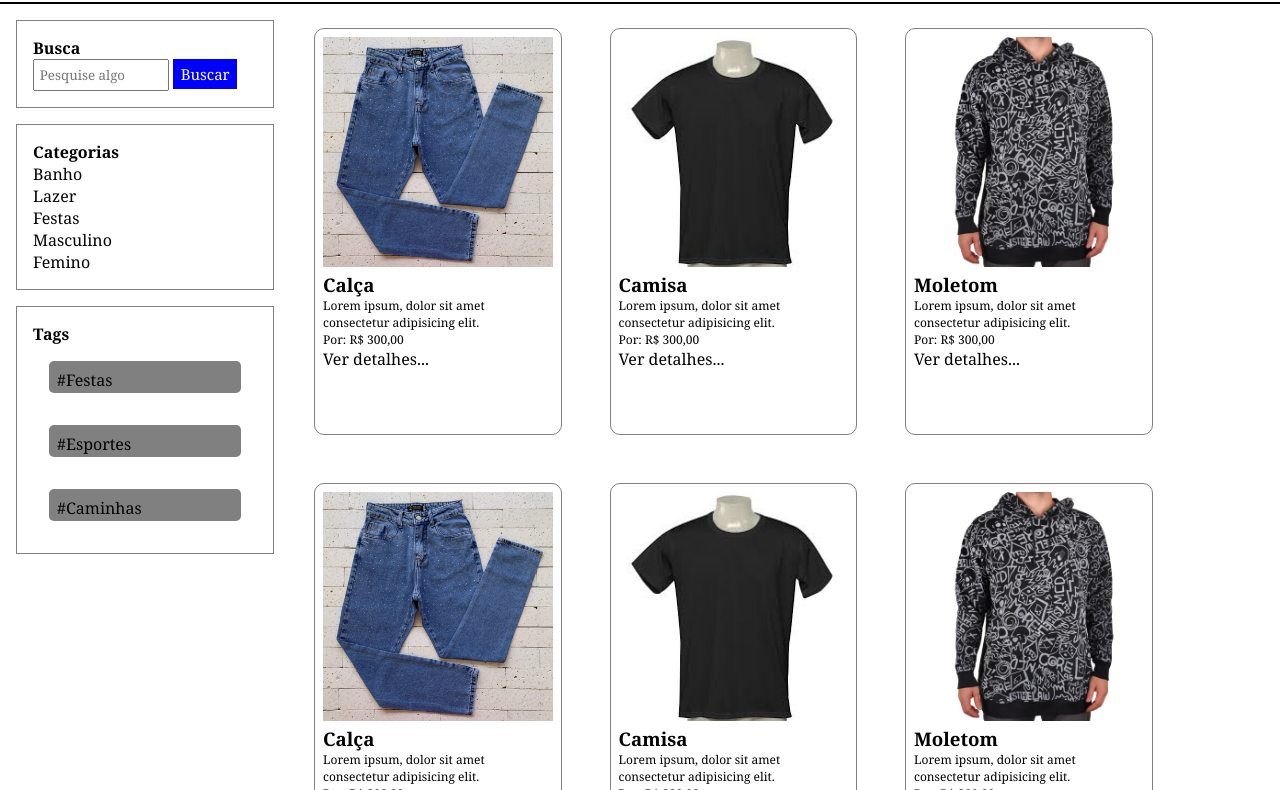
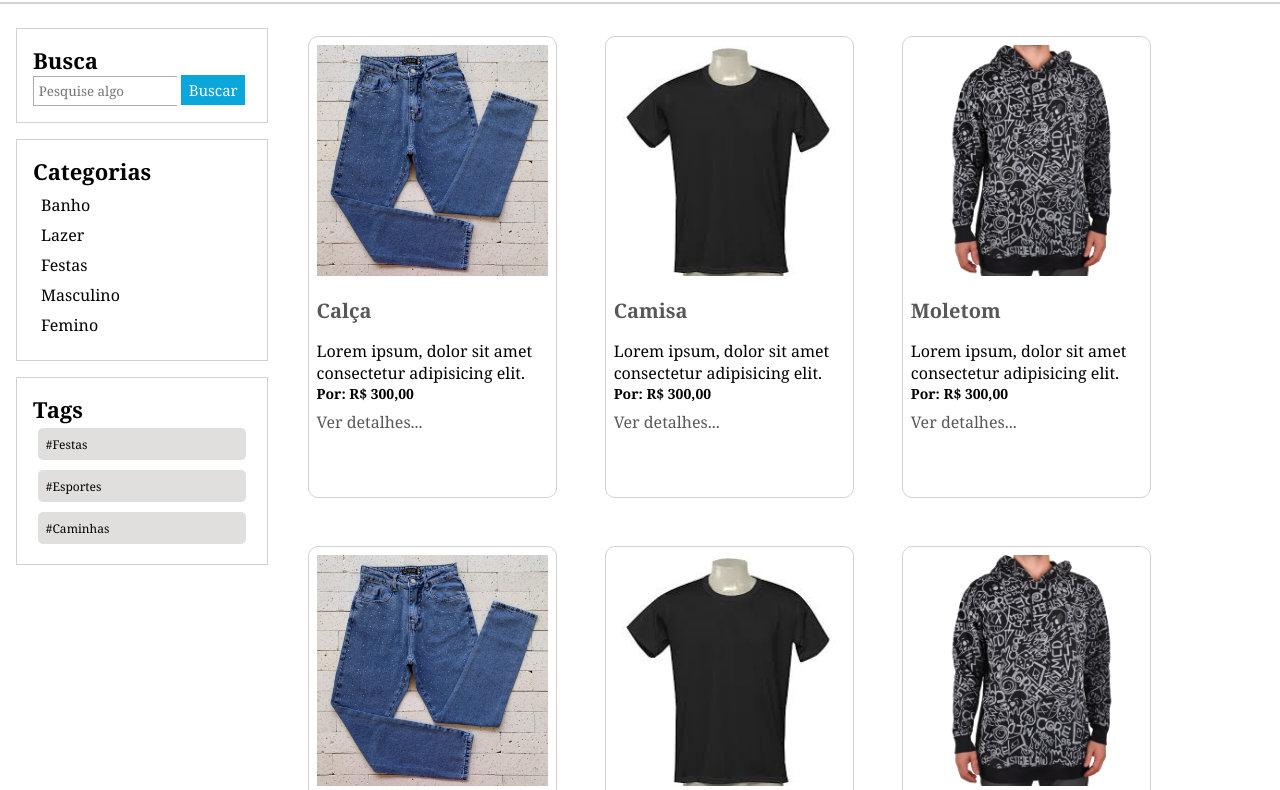
Before and after one commit to Jhopn/Projeto_Web, a plain HTML site: page index.html in a window 1280 px wide. Shown: the part 68-858 px from the top of the page. Drawn offline with Linux system fonts and the light colour scheme.

Commit message:
part_two

```diff
--- a/css/estilo.css
+++ b/css/estilo.css
@@ -6,7 +6,7 @@
 #navbar{
     padding: 1rem;
     box-sizing: border-box;
-    border-bottom: 2px solid black ;
+    border-bottom: 2px solid rgb(210, 210, 210) ;
 }
 #navbar li{
     display: inline-block;
@@ -30,36 +30,43 @@ a{
 }
 .container{
     display: flex;
+    padding: 0.5rem 0rem;
 }
 #search-bar{
-    border: 1px solid grey;
+    border: 1px solid rgb(210, 210, 210);
     margin: 1rem ;
     padding: 1rem;
 }
 #search-bar input{
     box-sizing: border-box;
-    width: 8.5rem;
+    border: 1px solid rgb(171, 171, 171);
+    border-right: 0px solid;
+    width: 9rem;
     padding: 0.3rem;
 }
 #search-bar input+input{
     border: 0px;
     font-size: 15px;
     color: white;
-    background-color: blue;
+    background-color: rgb(11, 166, 218);
     width: 4rem;
     padding: 0.3rem;
 }
 #categories{
-    border: 1px solid grey;
+    border: 1px solid rgb(210, 210, 210);
     margin: 1rem ;
     padding: 1rem;
 }
+h4{
+    font-size: 22px;
+}
 #categories li{
     display: block;
+    margin: 0.5rem;
 }
 
 #tags{
-    border: 1px solid grey;
+    border: 1px solid rgb(210, 210, 210);
     margin: 1rem ;
     padding: 1rem;
 }
@@ -69,11 +76,12 @@ a{
     justify-content: start;
 }
 #tags-container a{
-    width: 12rem;
+    font-size: 12px;
+    width: 13rem;
     height: 2rem;
     border-radius: 5px;
-    background-color: grey;
-    margin: 1rem;
+    background-color: rgb(225, 222, 222);
+    margin: 0.3rem;
     padding: 0.5rem;
     box-sizing: border-box;
 }
@@ -81,6 +89,7 @@ a{
     display: flex;
     flex-wrap: wrap;
 }
+
 .post{
     margin: 1.5rem;
     padding: 0.5rem;
@@ -88,21 +97,56 @@ a{
     width: 25%;
     right: 30%;
     text-align: start;
-    border: 1px solid grey;
+    border: 1px solid rgb(210, 210, 210);
     border-radius: 10px;
     box-sizing: border-box;
 }
 .post img{
     width: 100%;
 }
-.post p{
-    font-size: 12px;
+.post a{
+    color: rgb(88, 88, 88);
+}
+.post h3{
+    font-size: 20px;
+}
+.title{
+    margin: 1rem 0rem;
+}
+.none{
+    font-size: 16px;
+}
+.author{
+    font-weight: bolder;
+    font-size: 14px;
+    margin-bottom: 0.5rem;
+}
+.preco{
+    font-weight: bolder;
+    font-size: 14px;
+    margin-bottom: 0.5rem;
 }
 #footer{
-    border-top: 2px solid grey ;
+    border-top: 2px solid rgb(210, 210, 210) ;
     text-align: center;
     padding: 1rem;
 }
 #footer p{
     font-size: 13px;
+    margin: 0.5rem;
 }
+
+@media (max-width: 600px) {
+    .container{
+        flex-wrap: wrap;
+    }
+    #posts-container{
+        display: inline-flex;
+        align-items: center;
+        justify-content: center;
+    }
+    .none{
+        font-size: 0px;
+    }
+
+}
```
